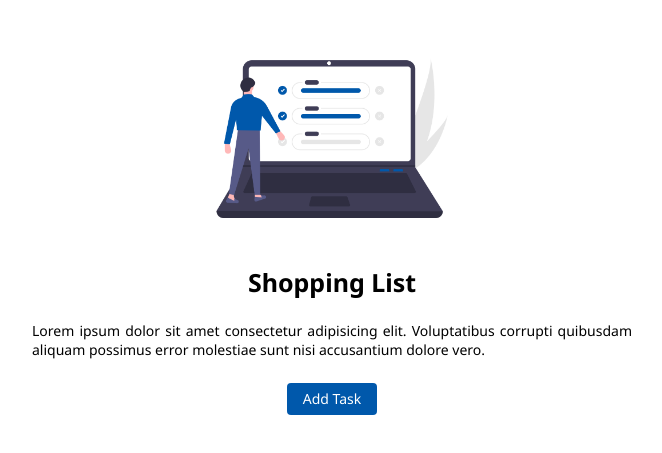
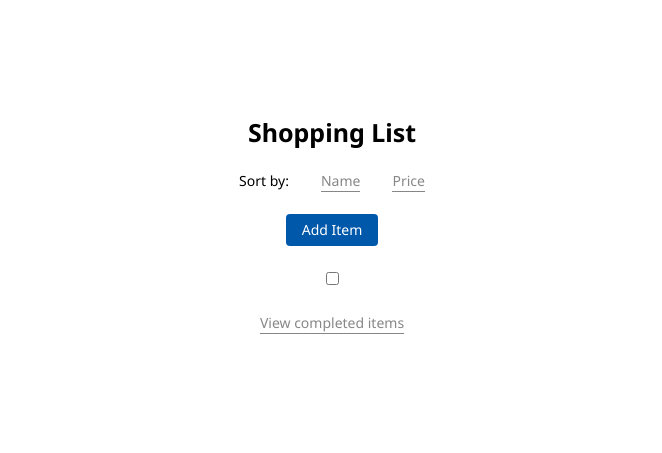
Before and after one commit to stu1612/eika, a React (Create React App) app: page / in a window 1280 px wide. Shown: the part 175-628 px from the top of the page, without its empty margins (308-970 px from the left). Built offline with nearby package versions, Linux system fonts and the light colour scheme.

Commit message:
ready to create TaskItem and TaskList jsx

```diff
--- a/src/App.css
+++ b/src/App.css
@@ -12,6 +12,7 @@
   --brand-yellow: #ffcd00;
   --white: #fff;
   --black: #000;
+  --light: rgb(136, 135, 135);
   --font-title: 25px;
   --font-text: 14px;
   --radius: 4px;
@@ -37,7 +38,8 @@ h2 {
   font-size: var(--font-title);
 }
 
-p {
+p,
+span {
   font-size: var(--font-text);
   line-height: 1.2rem;
   font-weight: 100;
@@ -53,6 +55,44 @@ a {
   justify-content: center;
 }
 
+/* general styles */
+
+.content-description {
+  width: 80%;
+  max-width: 600px;
+}
+
+.text-justify {
+  text-align: justify;
+}
+
+.text-center {
+  text-align: center;
+}
+
+/* Typograpthy */
+
+.normal,
+.light {
+  margin: 0 1rem;
+}
+
+.light {
+  color: var(--light);
+  position: relative;
+  cursor: pointer;
+}
+
+.light::after {
+  content: "";
+  height: 1px;
+  width: 100%;
+  position: absolute;
+  background: var(--light);
+  bottom: -2px;
+  left: 0;
+}
+
 /* Containers */
 
 .grid-container {
@@ -65,7 +105,40 @@ a {
   text-align: center;
 }
 
-/* components */
+/* Home classes */
+
+.image-wrapper {
+  width: 100%;
+  max-width: 300px;
+}
+
+.home-image {
+  width: 100%;
+  object-fit: contain;
+}
+
+/* Task classes */
+
+.task-sortment {
+  display: flex;
+  flex-direction: row;
+  align-items: center;
+}
+
+/* Form */
+
+.modal {
+  position: absolute;
+  height: 100%;
+  top: 0;
+  left: 0;
+  bottom: 0;
+  right: 0;
+  background-color: yellow;
+  z-index: 10;
+}
+
+/* Components */
 
 .button {
   background-color: var(--brand-blue);
@@ -85,32 +158,3 @@ a {
 button:hover {
   background-color: var(--brand-blue-darker);
 }
-
-/* classes */
-
-.image-wrapper {
-  width: 100%;
-  max-width: 300px;
-}
-
-.home-image {
-  width: 100%;
-  object-fit: contain;
-}
-
-.content-description {
-  width: 80%;
-  max-width: 600px;
-  text-align: justify;
-}
-
-.modal {
-  position: absolute;
-  height: 100%;
-  top: 0;
-  left: 0;
-  bottom: 0;
-  right: 0;
-  background-color: yellow;
-  z-index: 10;
-}
--- a/src/components/Button.jsx
+++ b/src/components/Button.jsx
@@ -3,7 +3,7 @@ import React from "react";
 export const Button = ({ title, onClick }) => {
   return (
     <button className="button" onClick={onClick}>
-      {title || "Add Task"}
+      {title || "Add Item"}
     </button>
   );
 };
--- a/src/components/Navigation.jsx
+++ b/src/components/Navigation.jsx
@@ -7,9 +7,9 @@ import { Tasks } from "../pages/Tasks";
 export const Navigation = () => {
   return (
     <Routes>
-      <Route path="/" element={<Home />} />
+      {/* <Route path="/" element={<Home />} /> */}
       {/* <Route path="" element={<Modal />} /> */}
-      <Route path="tasks" element={<Tasks />} />
+      <Route path="/" element={<Tasks />} />
     </Routes>
   );
 };
--- a/src/components/TaskItem.jsx
+++ b/src/components/TaskItem.jsx
@@ -0,0 +1,11 @@
+import React from "react";
+
+export const TaskItem = () => {
+  return (
+    <div className="task-container">
+      <div className="checkbox">
+        <input type="checkbox" />
+      </div>
+    </div>
+  );
+};
--- a/src/pages/Home.jsx
+++ b/src/pages/Home.jsx
@@ -17,7 +17,7 @@ export const Home = () => {
       <div className="content-title">
         <h1>Shopping List</h1>
       </div>
-      <div className="content-description">
+      <div className="content-description text-justify">
         <p>
           Lorem ipsum dolor sit amet consectetur adipisicing elit. Voluptatibus
           corrupti quibusdam aliquam possimus error molestiae sunt nisi
@@ -25,7 +25,7 @@ export const Home = () => {
         </p>
       </div>
       <div className="btn-container">
-        <Button title="add task" onClick={openModal} />
+        <Button title="add item" onClick={openModal} />
       </div>
       {modal ? <Modal /> : null}
     </section>
--- a/src/pages/Tasks.jsx
+++ b/src/pages/Tasks.jsx
@@ -1,13 +1,26 @@
 import React from "react";
-import { Link } from "react-router-dom";
+// import { Link } from "react-router-dom";
+import { Button } from "../components/Button";
+import { TaskItem } from "../components/TaskItem";
 
 export const Tasks = () => {
   return (
-    <div>
-      <h2>Tasks</h2>
-      <button>
-        <Link to="/">To Home</Link>
-      </button>
-    </div>
+    <section className="grid-container" id="tasks">
+      <div className="content-title">
+        <h2>Shopping List</h2>
+      </div>
+      <div className="task-sortment">
+        <p className="normal">Sort by:</p>
+        <span className="light">Name</span>
+        <span className="light">Price</span>
+      </div>
+      <div className="btn-container">
+        <Button title="add item" onClick={null} />
+      </div>
+      <TaskItem />
+      <div className="content-description text-center">
+        <span className="light">View completed items</span>
+      </div>
+    </section>
   );
 };
```
